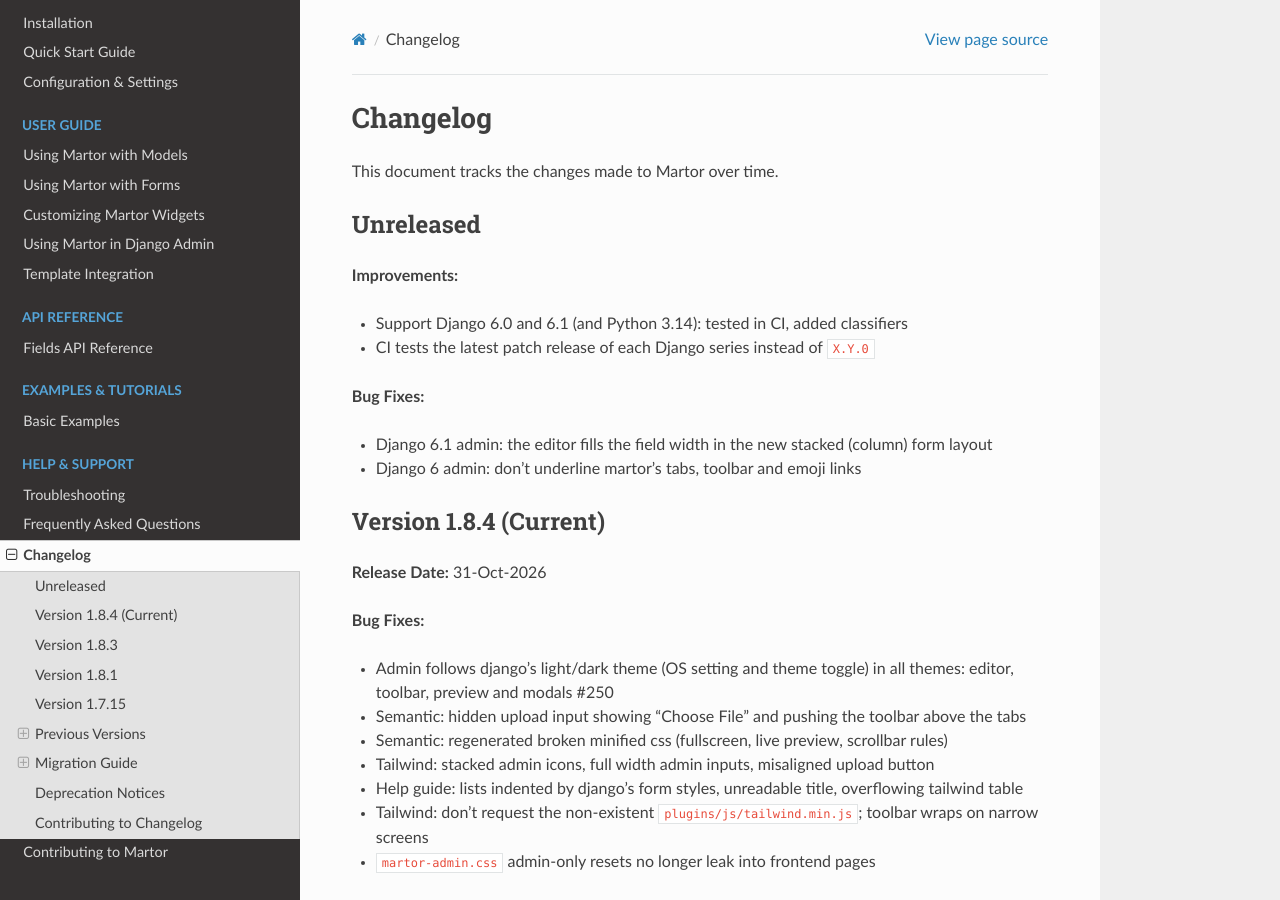
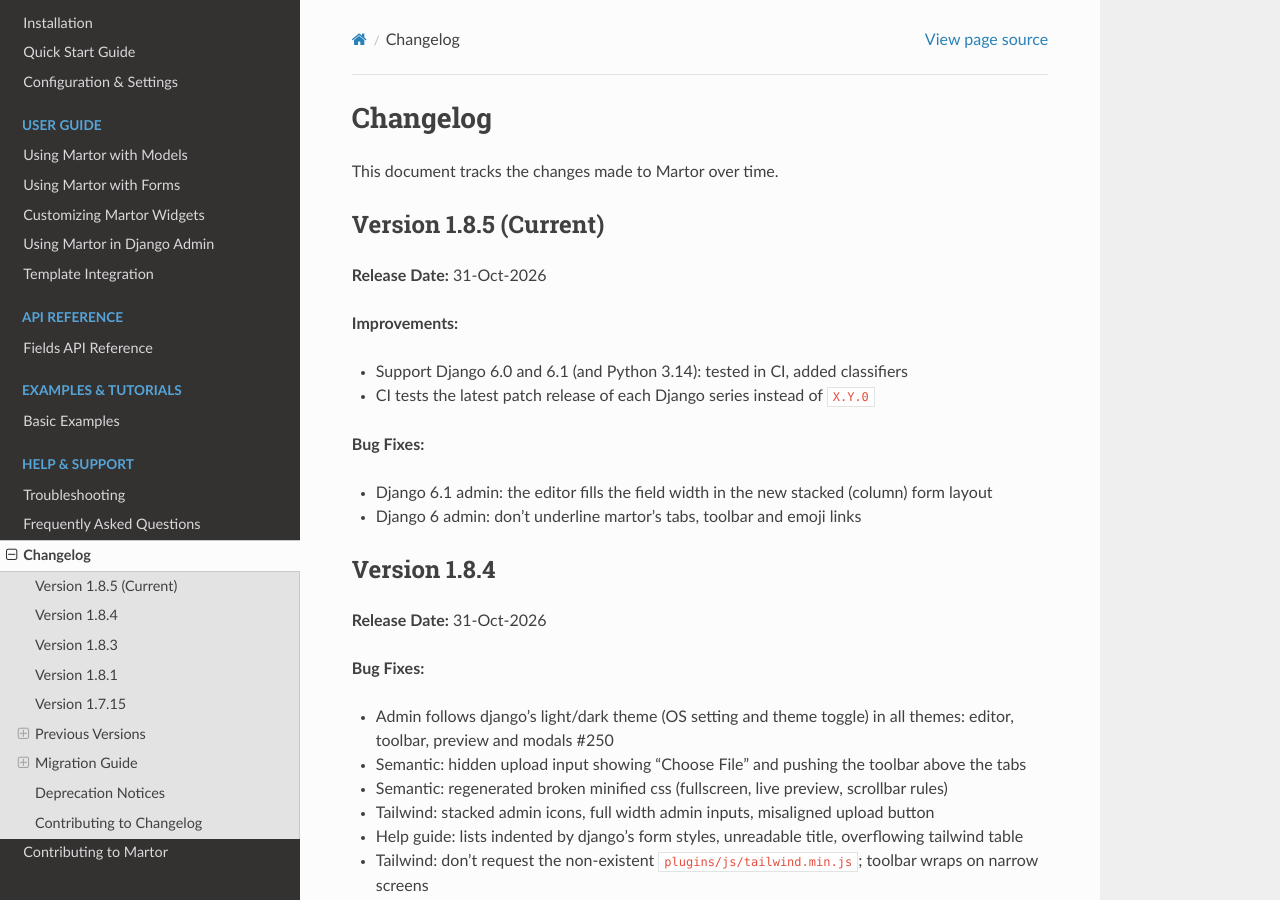
Before and after one commit to agusmakmun/django-markdown-editor, a Sphinx documentation site: the page built from docs/changelog.rst, in a window 1280 px wide and 900 px high. Built offline with Sphinx 7.4.7 and the Read the Docs theme 3.1.0, drawn with Linux system fonts in a browser that asks for light colours; pages that are not in the unit, such as notebooks, are missing from menus.

Commit message:
Release version 1.8.5
Co-Authored-By: Claude Opus 5.5 <noreply@anthropic.com>

```diff
--- a/docs/changelog.rst
+++ b/docs/changelog.rst
@@ -3,8 +3,10 @@ Changelog
 
 This document tracks the changes made to Martor over time.
 
-Unreleased
+Version 1.8.5 (Current)
 -------------------------
+
+**Release Date:** 31-Oct-2026
 
 **Improvements:**
 
--- a/martor/__init__.py
+++ b/martor/__init__.py
@@ -1,4 +1,4 @@
-__version__ = "1.8.4"
+__version__ = "1.8.5"
 __release_date__ = "31-Oct-2026"
 __author__ = "Agus Makmun (Summon Agus)"
 __author_email__ = "summon.agus@gmail.com"
--- a/martor/static/martor/js/martor.bootstrap.js
+++ b/martor/static/martor/js/martor.bootstrap.js
@@ -1,5 +1,5 @@
 /**
- * Name         : Martor v1.8.4
+ * Name         : Martor v1.8.5
  * Created by   : Agus Makmun (Summon Agus)
  * Release date : 31-Oct-2026
  * License      : GNU GENERAL PUBLIC LICENSE Version 3, 29 June 2007
--- a/martor/static/martor/js/martor.semantic.js
+++ b/martor/static/martor/js/martor.semantic.js
@@ -1,5 +1,5 @@
 /**
- * Name         : Martor v1.8.4
+ * Name         : Martor v1.8.5
  * Created by   : Agus Makmun (Summon Agus)
  * Release date : 31-Oct-2026
  * License      : GNU GENERAL PUBLIC LICENSE Version 3, 29 June 2007
--- a/martor/static/martor/js/martor.tailwind.js
+++ b/martor/static/martor/js/martor.tailwind.js
@@ -1,5 +1,5 @@
 /**
- * Name         : Martor v1.8.4
+ * Name         : Martor v1.8.5
  * Created by   : Agus Makmun (Summon Agus)
  * Release date : 31-Oct-2026
  * License      : GNU GENERAL PUBLIC LICENSE Version 3, 29 June 2007
```
Also changed, not shown: other parts of docs/changelog.rst (+1 -1 lines), martor/static/martor/css/martor-admin.min.css, martor/static/martor/css/martor.bootstrap.min.css, martor/static/martor/css/martor.semantic.min.css, martor/static/martor/css/martor.tailwind.min.css, martor/static/martor/js/martor.bootstrap.min.js, martor/static/martor/js/martor.semantic.min.js, martor/static/martor/js/martor.tailwind.min.js.
